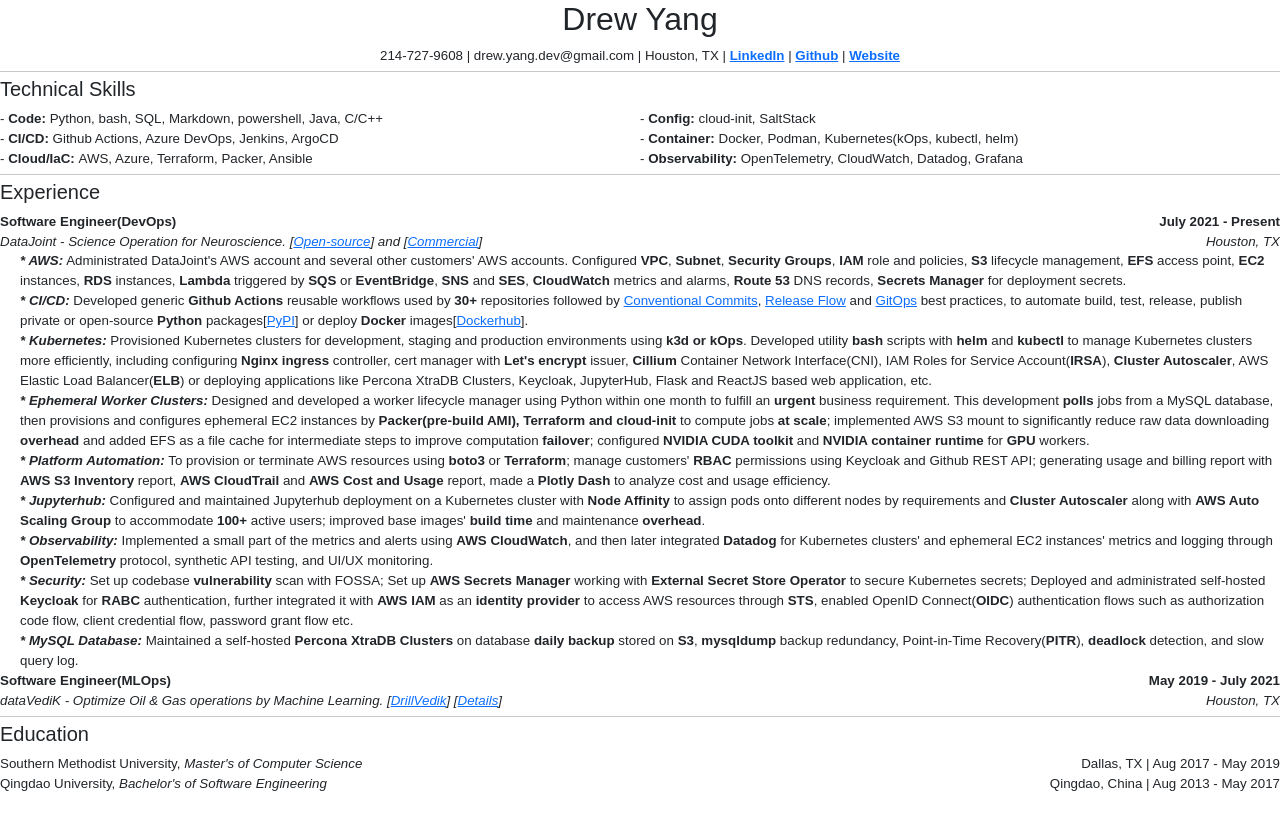
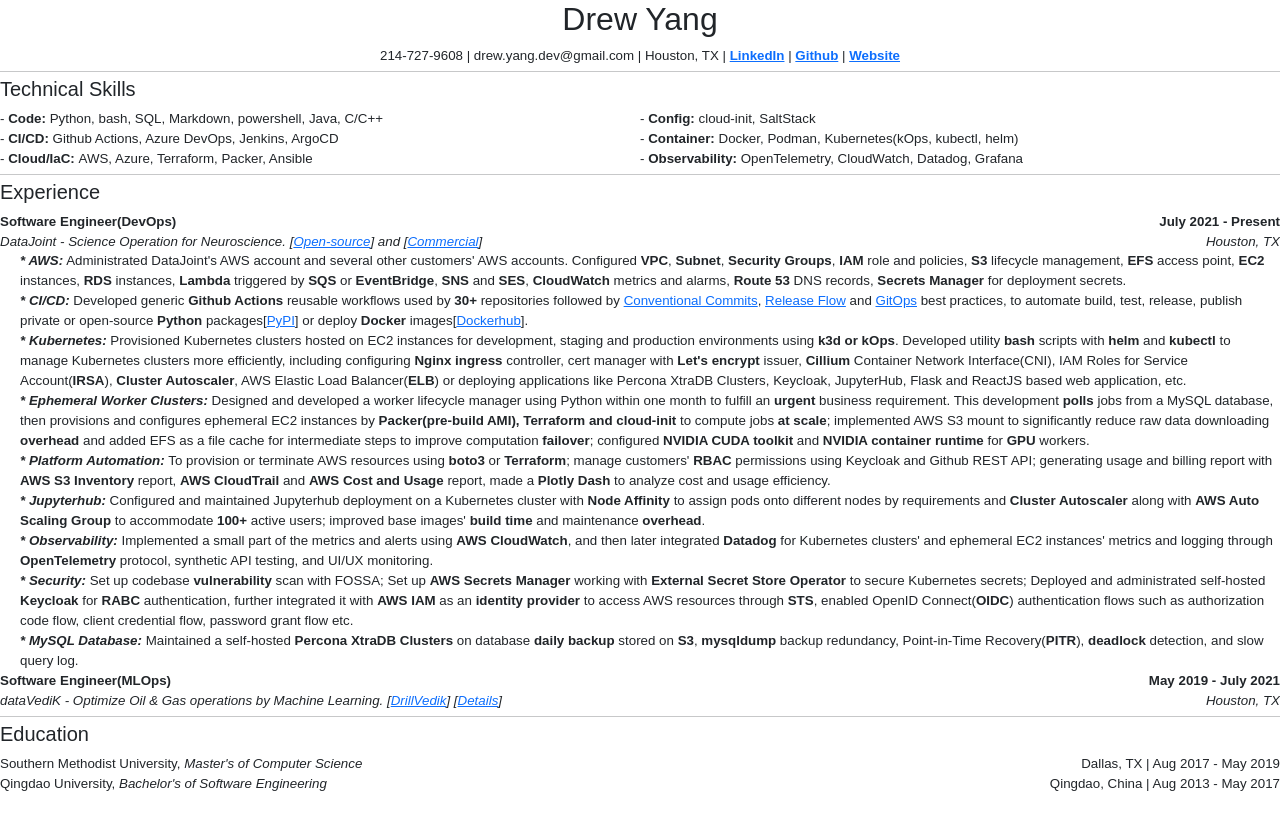
Before and after one commit to yambottle/me, a Jekyll site: the page built from raw-resume.html, in a window 1280 px wide. Shown: the top 830 px of the page. Built offline with Jekyll 4.4.1, drawn with Linux system fonts in a browser that asks for light colours.

Commit message:
fix: 🐛 minor update

```diff
--- a/more.html
+++ b/more.html
@@ -141,7 +141,7 @@
               <b class="italic-text">* CI/CD: </b> Developed generic <b>Github Actions</b> reusable workflows used by <b>30+</b> repositories followed by <a href="https://www.conventionalcommits.org/en/v1.0.0/">Conventional Commits</a>, <a href="https://learn.microsoft.com/en-us/devops/develop/how-microsoft-develops-devops">Release Flow</a> and <a href="https://opengitops.dev/">GitOps</a> best practices, to automate build, test, release, publish private or open-source <b>Python</b> packages[<a href="https://pypi.org/search/?q=datajoint">PyPI</a>] or deploy <b>Docker</b> images[<a href="https://hub.docker.com/u/datajoint">Dockerhub</a>].
           </div>
           <div>
-              <b class="italic-text">* Kubernetes: </b> Provisioned Kubernetes clusters for development, staging and production environments using <b>k3d or kOps</b>. Developed utility <b>bash</b> scripts with <b>helm</b> and <b>kubectl</b> to manage Kubernetes clusters more efficiently, including configuring <b>Nginx ingress</b> controller, cert manager with <b>Let's encrypt</b> issuer, <b>Cillium</b> Container Network Interface(CNI), IAM Roles for Service Account(<b>IRSA</b>), <b>Cluster Autoscaler</b>, AWS Elastic Load Balancer(<b>ELB</b>) or deploying applications like Percona XtraDB Clusters, Keycloak, JupyterHub, Flask and ReactJS based web application, etc.
+              <b class="italic-text">* Kubernetes: </b> Provisioned Kubernetes clusters hosted on EC2 instances for development, staging and production environments using <b>k3d or kOps</b>. Developed utility <b>bash</b> scripts with <b>helm</b> and <b>kubectl</b> to manage Kubernetes clusters more efficiently, including configuring <b>Nginx ingress</b> controller, cert manager with <b>Let's encrypt</b> issuer, <b>Cillium</b> Container Network Interface(CNI), IAM Roles for Service Account(<b>IRSA</b>), <b>Cluster Autoscaler</b>, AWS Elastic Load Balancer(<b>ELB</b>) or deploying applications like Percona XtraDB Clusters, Keycloak, JupyterHub, Flask and ReactJS based web application, etc.
           </div>
           <div>
               <b class="italic-text">* Ephemeral Worker Clusters: </b> Designed and developed a worker lifecycle manager using Python within one month to fulfill an <b>urgent</b> business requirement. This development <b>polls</b> jobs from a MySQL database, then provisions and configures ephemeral EC2 instances by <b>Packer(pre-build AMI), Terraform and cloud-init</b> to compute jobs <b>at scale</b>; implemented AWS S3 mount to significantly reduce raw data downloading <b>overhead</b> and added EFS as a file cache for intermediate steps to improve computation <b>failover</b>; configured <b>NVIDIA CUDA toolkit</b> and <b>NVIDIA container runtime</b> for <b>GPU</b> workers.
--- a/raw-resume.html
+++ b/raw-resume.html
@@ -52,7 +52,7 @@
                 <b class="italic-text">* CI/CD: </b> Developed generic <b>Github Actions</b> reusable workflows used by <b>30+</b> repositories followed by <a href="https://www.conventionalcommits.org/en/v1.0.0/">Conventional Commits</a>, <a href="https://learn.microsoft.com/en-us/devops/develop/how-microsoft-develops-devops">Release Flow</a> and <a href="https://opengitops.dev/">GitOps</a> best practices, to automate build, test, release, publish private or open-source <b>Python</b> packages[<a href="https://pypi.org/search/?q=datajoint">PyPI</a>] or deploy <b>Docker</b> images[<a href="https://hub.docker.com/u/datajoint">Dockerhub</a>].
             </div>
             <div>
-                <b class="italic-text">* Kubernetes: </b> Provisioned Kubernetes clusters for development, staging and production environments using <b>k3d or kOps</b>. Developed utility <b>bash</b> scripts with <b>helm</b> and <b>kubectl</b> to manage Kubernetes clusters more efficiently, including configuring <b>Nginx ingress</b> controller, cert manager with <b>Let's encrypt</b> issuer, <b>Cillium</b> Container Network Interface(CNI), IAM Roles for Service Account(<b>IRSA</b>), <b>Cluster Autoscaler</b>, AWS Elastic Load Balancer(<b>ELB</b>) or deploying applications like Percona XtraDB Clusters, Keycloak, JupyterHub, Flask and ReactJS based web application, etc.
+                <b class="italic-text">* Kubernetes: </b> Provisioned Kubernetes clusters hosted on EC2 instances for development, staging and production environments using <b>k3d or kOps</b>. Developed utility <b>bash</b> scripts with <b>helm</b> and <b>kubectl</b> to manage Kubernetes clusters more efficiently, including configuring <b>Nginx ingress</b> controller, cert manager with <b>Let's encrypt</b> issuer, <b>Cillium</b> Container Network Interface(CNI), IAM Roles for Service Account(<b>IRSA</b>), <b>Cluster Autoscaler</b>, AWS Elastic Load Balancer(<b>ELB</b>) or deploying applications like Percona XtraDB Clusters, Keycloak, JupyterHub, Flask and ReactJS based web application, etc.
             </div>
             <div>
                 <b class="italic-text">* Ephemeral Worker Clusters: </b> Designed and developed a worker lifecycle manager using Python within one month to fulfill an <b>urgent</b> business requirement. This development <b>polls</b> jobs from a MySQL database, then provisions and configures ephemeral EC2 instances by <b>Packer(pre-build AMI), Terraform and cloud-init</b> to compute jobs <b>at scale</b>; implemented AWS S3 mount to significantly reduce raw data downloading <b>overhead</b> and added EFS as a file cache for intermediate steps to improve computation <b>failover</b>; configured <b>NVIDIA CUDA toolkit</b> and <b>NVIDIA container runtime</b> for <b>GPU</b> workers.
```
Also changed, not shown: 1 other file.
